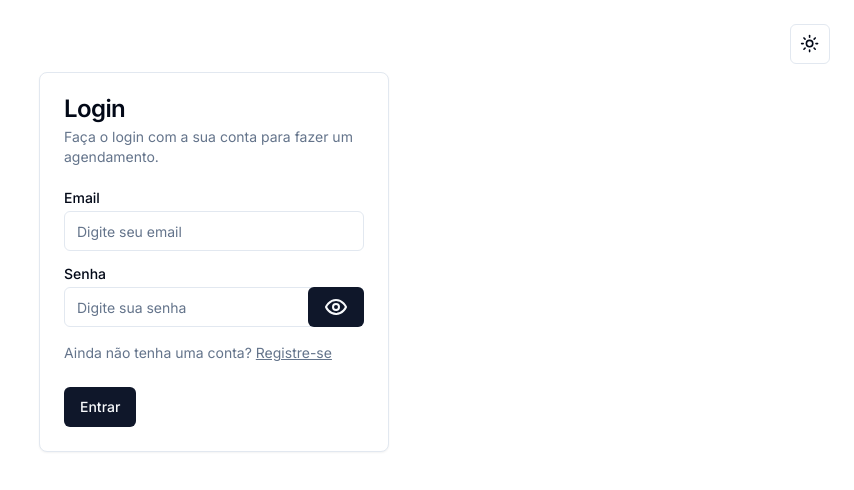
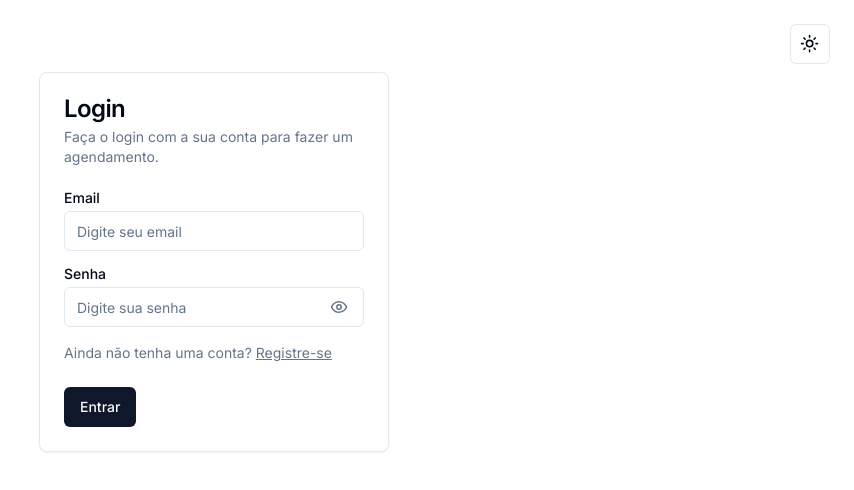
Before and after one commit to JezzDiego/SportsReservation, a Next.js app: page / in a window 1280 px wide. Shown: the top 490 px of the page, without its empty margins (426-1280 px from the left). Built offline with nearby package versions, Linux system fonts and the light colour scheme.

Commit message:
Update ShowPassword component to toggle password visibility

```diff
--- a/src/components/custom/Shared/ShowPassword.tsx
+++ b/src/components/custom/Shared/ShowPassword.tsx
@@ -15,13 +15,17 @@ export default function ShowPassword() {
         placeholder="Digite sua senha"
       />
       <Button
-        className="absolute top-1/2 right-0 transform -translate-y-1/2"
+        className="absolute top-1/2 right-0 transform -translate-y-1/2 bg-transparent hover:bg-transparent focus:bg-transparent active:bg-transparent"
         onClick={(e) => {
           e.preventDefault();
           setShowPassword(!showPassword);
         }}
       >
-        {showPassword ? <EyeOffIcon /> : <EyeIcon />}
+        {showPassword ? (
+          <EyeOffIcon size={18} className="text-muted-foreground" />
+        ) : (
+          <EyeIcon size={18} className="text-muted-foreground" />
+        )}
       </Button>
     </>
   );
```
